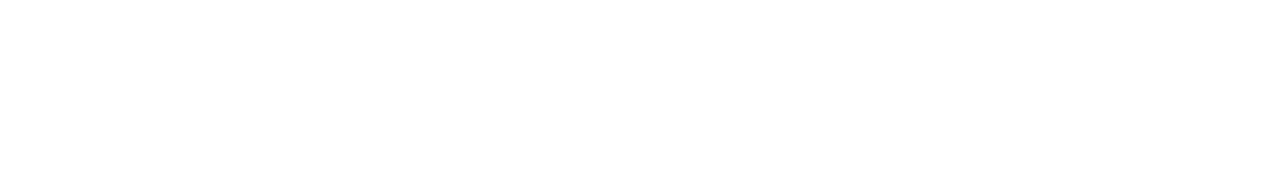
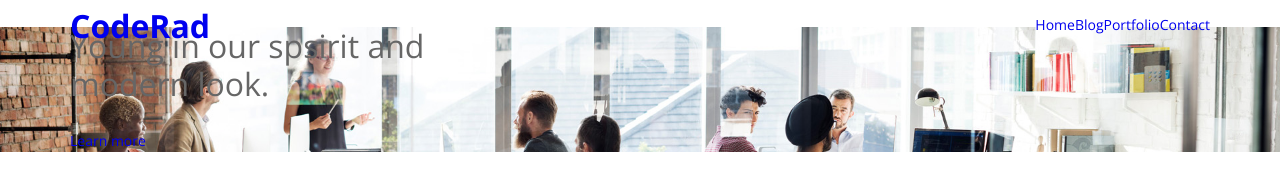
Before and after one commit to ronnie-thunderclap/CodeRAD, a plain HTML site: page index.html in a window 1280 px wide. Drawn offline with nearby package versions, Linux system fonts and the light colour scheme.

Commit message:
Working on it

```diff
--- a/css/default.css
+++ b/css/default.css
@@ -61,3 +61,7 @@ img {
   margin-left: auto;
   margin-right: auto;
 }
+
+@media (min-width: 1200px) {
+  .container { max-width: 1140px; }
+}
--- a/css/styles.css
+++ b/css/styles.css
@@ -0,0 +1,52 @@
+.navbar {
+  display: flex;
+  position: fixed;
+  top: 0;
+  right: 0;
+  left: 0;
+  z-index: 500;
+  transition: ease-in-out 0.3s;
+}
+
+[aria-controls="navbarDropdown"] {
+  display: none;
+}
+
+.navbar-nav {
+  display: flex;
+  align-items: center;
+}
+
+.navbar .container {
+  display: flex;
+  align-items: center;
+}
+
+.navbar-brand {
+  margin-right: auto;
+  font-size: 2rem;
+  font-weight: 700;
+  width: 100%;
+  transition: ease-in-out 0.3s;
+}
+
+.bg-header {
+  background-image: url(../assests/bg-header-1.jpg);
+  background-color: var(--footer);
+  background-repeat: no-repeat;
+  background-size: cover;
+  background-position: 50% 20%;
+  position: relative;
+  z-index: 1;
+}
+
+.bg-header::before {
+  background-image: linear-gradient(
+    30deg,
+    rgba(21, 27, 38, 0.8) 0%,
+    rgba (0, 0, 0, 0.2) 100%
+  );
+
+  position: absolute;
+
+}
--- a/index.html
+++ b/index.html
@@ -23,7 +23,39 @@
 
   </head>
   <body>
+    <nav class="navbar var">
+      <div class="container">
+        <button class="navbar-toggler" aria-expanded="false" aria-controls="navbarDropdown">
+          <span>&#9776;</span>
+        </button>
+        <a class="navbar-brand" href="index.html">CodeRad</a>
+      <ul class="navbar-nav">
+        <li>
+          <a href="nav-link">Home</a>
+        </li>
+        <li>
+          <a href="nav-link">Blog</a>
+        </li>
+        <li>
+          <a href="nav-link">Portfolio</a>
+        </li>
+        <li>
+          <a href="nav-link">Contact</a>
+        </li>
+      </ul>
+      </div>
+    </nav>
 
+    <header class="bg-header">
+      <div class="container">
+        <div class="hero-wrapper">
+          <h2 class="hero-header">
+            Young in our spsirit and <br>modern look.
+          </h2>
+          <a href="#">Learn more</a>
+        </div>
+      </div>
+    </header>
 
   </body>
 </html>
```
Also changed, not shown: assests/1.png (added), assests/2.png (added), assests/3.png (added), assests/bg-amaze.png (added), assests/bg-demo.jpg (added), assests/bg-header-1.jpg (added), assests/blog1.jpg (added), assests/blog2.jpg (added), assests/demo-video-thumbnail.jpg (added), assests/image2.svg (added), assests/play.svg (added), assests/quote-colored.svg (added), assests/quote.svg (added), assests/terminal.png (added).
